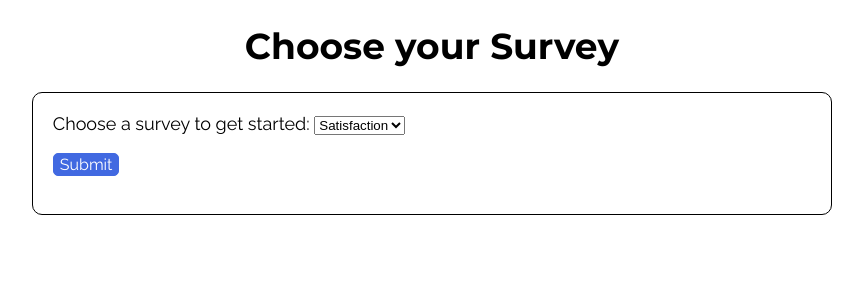
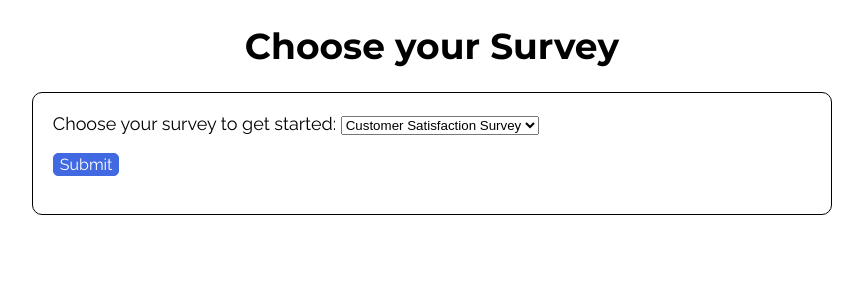
Before and after one commit to awildstone/Flask_Survey, a Flask app: page / in a window 1280 px wide. Shown: the top 300 px of the page, without its empty margins (208-1071 px from the left). Run offline with Flask 2, Linux system fonts and the light colour scheme.

Commit message:
refactored code to save survey type and responses in session cookie, refactored code to pass more objects to jina templates & reduce temporary variables

```diff
--- a/app.py
+++ b/app.py
@@ -1,53 +1,65 @@
-from flask import Flask, request, render_template, redirect, flash, jsonify
+from flask import Flask, session, request, render_template, redirect, make_response, flash
 from flask_debugtoolbar import DebugToolbarExtension
-from surveys import *
+from surveys import surveys
 
 app = Flask(__name__)
 app.config['SECRET_KEY'] = "my_secret_key"
+app.config['DEBUG_TB_INTERCEPT_REDIRECTS'] = False
 debug = DebugToolbarExtension(app)
-app.config['DEBUG_TB_INTERCEPT_REDIRECTS'] = False
 
-# hold responses from our survey
-responses = []
-# hold the survey type and questions length selected by the user
-survey_selection = {}
+#save the key names for responses and survey so the names are constant
+RESPONSES_KEY = 'responses'
+SURVEY_KEY = 'survey_type'
 
 @app.route('/')
 def select_survey():
-    return render_template('choose_survey.html')
+    ''' Display a form for the user to select a survey type. '''
+    return render_template('choose_survey.html', surveys=surveys)
 
-# @app.route('/')
-@app.route('/home', methods=['POST'])
-def survey_home():
-    '''Get survey type and display survey instructions to user.'''
-    selection = request.form['survey']
-    survey_obj = surveys.get(f'{selection}')
+@app.route('/', methods=['POST'])
+def start_survey():
+    ''' Get the survey selection and display the survey instructions to the user. '''
 
-    #save the survey selection
-    survey_selection['type'] = survey_obj
-    survey_selection['name'] = selection
-    survey_selection['num_questions'] = len(survey_obj.questions)
+    #get the survey selection
+    selection = request.form['survey_name']
 
-    survey_title = survey_obj.title
-    survey_instructions = survey_obj.instructions
-    return render_template('home.html', title=survey_title, instructions=survey_instructions)
+    #get the survey object so we can pass to the start page
+    survey = surveys[selection]
+
+    #save the survey type to the current session, also overrides any past selection
+    session[SURVEY_KEY] = selection
+
+    return render_template('start.html', survey=survey)
+
+@app.route('/start_survey', methods=['POST'])
+def save_session():
+    ''' Clear past responses data from the session before beginning this new survey. '''
+
+    #set sessions to an empty list
+    session[RESPONSES_KEY] = []
+
+    return redirect('/questions/1')
+
 
 @app.route('/questions/<int:num>')
 def display_question(num):
-    '''Get survey questions and display question and choices to user. '''
+    '''Get survey question number and display question and choices to user. '''
+
+    #get the current responses
+    responses = session.get(RESPONSES_KEY)
+
+    survey = get_current_survey()
+
     if (num - 1 == len(responses)):
-        # get the survey type
-        survey_obj = survey_selection.get('type')
-        title = survey_obj.title
-        # get question data
-        question_obj = survey_obj.questions[num - 1]
-        question = question_obj.question
-        choices = question_obj.choices
-        allow_text = question_obj.allow_text
-        return render_template('question.html', title=title, question_num=num, question=question, choices=choices, allow_text=allow_text)
-    elif (len(responses) == survey_selection.get('num_questions')):
+        #the current page num matches the number of responses we have!
+        #get the question data and show the question to the user
+        question = survey.questions[num - 1]
+        return render_template('question.html', question_num=num, question=question)
+    elif (len(responses) == len(survey.questions)):
+        #all questions are answered
         return redirect('/thanks')
     else:
+        #they are trying to cheat!
         flash('Stop trying to change the survey question order!', 'error')
         return redirect(f'/questions/{len(responses) + 1}')
 
@@ -59,29 +71,41 @@ def save_answer():
     If the survey has more questions, show the next question, otherwise
     thank the user for taking the survey. '''
 
-    if (len(request.form) == 2):
-        answer = request.form['answer']
-        reason = 'reason'
-        for r in request.form.getlist('reason'):
-            if r != '':
-                reason = r
-        responses.append({'answer': answer, 'reason': reason})
-    else:
-        answer = request.form['answer']
-        responses.append(answer)
+    #get answer and reason (if reason doesn't exist save an empty string)
+    answer = request.form['answer']
+    reason = request.form.get('reason', '')
 
-    if (len(responses) == survey_selection.get('num_questions')):
+    #point responses to the session response list to access it and add this response to the list
+    responses = session[RESPONSES_KEY]
+    responses.append({'answer': answer, 'reason': reason})
+    #rebind session
+    session[RESPONSES_KEY] = responses
+
+    survey = get_current_survey()
+
+    if (len(responses) == len(survey.questions)):
+        #the survey is complete
         return redirect('/thanks')
     else:
+        #there are more questions to go - show the next question to the user
         return redirect(f'/questions/{len(responses) + 1}')
 
 @app.route('/thanks')
 def say_thanks():
     '''Thank user for completing the survey.'''
 
-    survey_obj = survey_selection.get('type')
-    questions = survey_obj.questions
-    q_res = responses
-    length = survey_selection.get('num_questions')
+    #get end of survey data
+    survey = get_current_survey()
+    responses = session[RESPONSES_KEY]
+    survey_length = len(survey.questions)
 
-    return render_template('thanks.html', questions=questions, responses=q_res, length=length)
+    return render_template('thanks.html', survey=survey, responses=responses, len=survey_length)
+
+def get_current_survey():
+    ''' Gets the survey type from the current session, then gets survey object
+    from surveys and returns it. '''
+    #get the current survey selection and survey object for that type
+    survey_type = session.get(SURVEY_KEY)
+    survey = surveys[survey_type]
+
+    return survey
--- a/templates/choose_survey.html
+++ b/templates/choose_survey.html
@@ -5,11 +5,12 @@
 {% block h1 %}Choose your Survey{% endblock %}
 
 {% block content %}
-    <form action="/home" method="POST" name="survey">
-        <label for="survey">Choose a survey to get started:</label>
-                <select name="survey">
-                <option value="satisfaction">Satisfaction</option>
-                <option value="personality">Personality</option>
+    <form action="/" method="POST" name="survey_name">
+        <label for="survey">Choose your survey to get started:</label>
+                <select name="survey_name">
+                {% for name, type in surveys.items() %}
+                <option value="{{ name }}">{{ type.title }}</option>
+                {% endfor %}
             </select>
         <p><button>Submit</button></p>
     </form>
```
Also changed, not shown: templates/home.html (deleted, +0 -12 lines), templates/question.html (+7 -7 lines), templates/start.html (added, +14 -0 lines), templates/thanks.html (+2 -6 lines).
